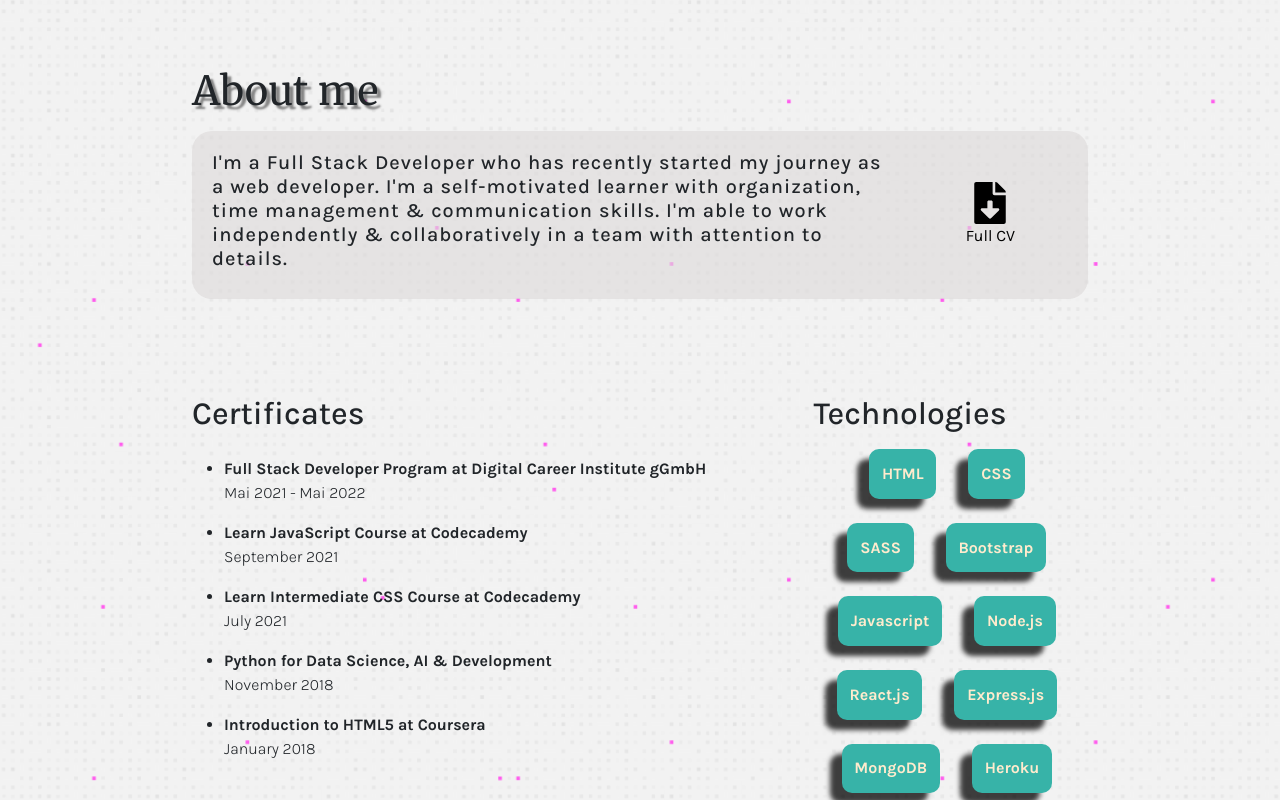
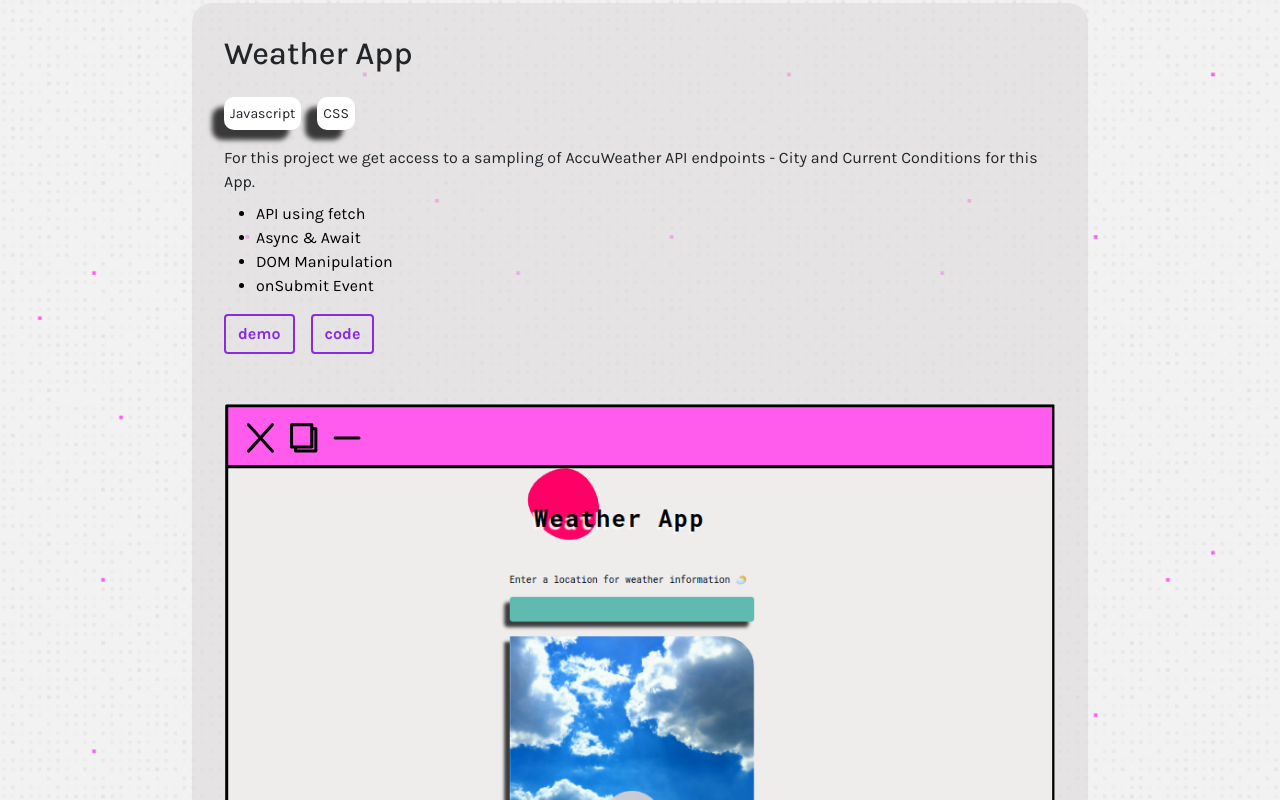
Before and after one commit to midoritiba/portfolio, a React (Create React App) app in the folder client/: page / in a window 1280 px wide. Shown: the part 5640-6440 px from the top of the page. Built offline with nearby package versions, Linux system fonts and the light colour scheme.

Commit message:
project & img added

```diff
--- a/client/src/data/projectsData.js
+++ b/client/src/data/projectsData.js
@@ -3,7 +3,7 @@ export const projectsData = [
       id: 1,
       title: 'Coffee Shop | Change and Tip Calculator',
       technologies: ['HTML', 'CSS', 'Javascript', 'Bootstrap', 'Netlify'],
-      description: ' A responsive web application for employees to use it as a bill calculator. The cashier can view all items of the menu (image, category, name and price), add items to cart, increase, decrease or remove units of each item added. The app will show the total items in the cart, the subtotal price, the value of a 10% tip, the total price, and corresponding change if necessary. After registering the purchase, we can move on to the next customer. <br/>For this project, the following concepts were applied:',
+      description: ' A responsive web application for employees to use it as a bill calculator. The cashier can view all items of the menu (image, category, name and price), add items to cart, increase, decrease or remove units of each item added. The app will show the total items in the cart, the subtotal price, the value of a 10% tip, the total price, and corresponding change if necessary. After registering the purchase, we can move on to the next customer. For this project, the following concepts were applied:',
       features: ['Classes Constructors', 'DOM Manipulation', 'Array.forEach()', 'onClick Event'],
       demo: 'https://change-tip-calculator.netlify.app/',
       code: 'https://github.com/midoritiba/CoffeShop-Cash-register-Project',
@@ -38,6 +38,16 @@ export const projectsData = [
         demo: 'https://omdb-search-movies.netlify.app/',
         code: 'https://github.com/midoritiba/API_MovieLibrary',
         image: '/images/project4.svg',
+    },
+    {
+        id: 5,
+        title: 'Weather App',
+        technologies: ['Javascript', 'CSS'],
+        description: 'For this project we get access to a sampling of AccuWeather API endpoints - City and Current Conditions for this App.',
+        features: ['API using fetch', 'Async & Await', 'DOM Manipulation', 'onSubmit Event'],
+        demo: 'http://michelletiba.me/weather-app/',
+        code: 'https://github.com/midoritiba/weather-app',
+        image: '/images/project5.svg',
     }
 
   ];
```
Also changed, not shown: client/public/images/project5.svg (added).
